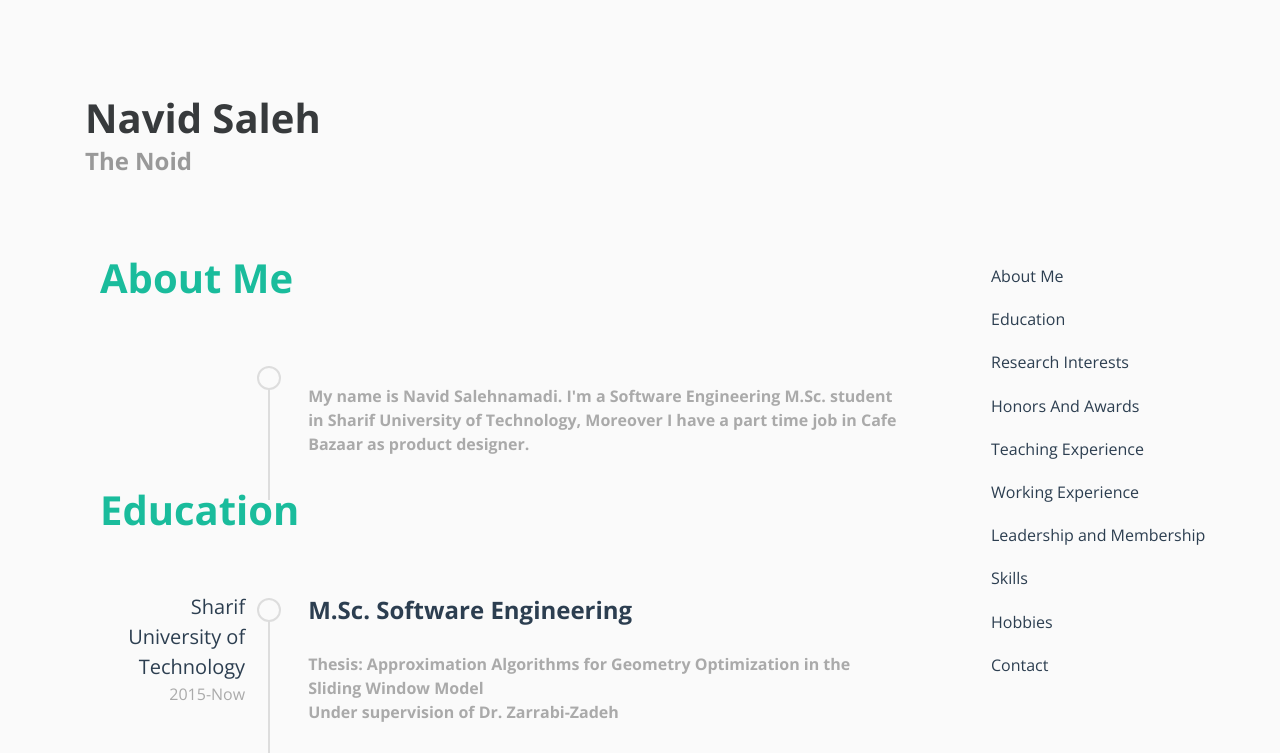
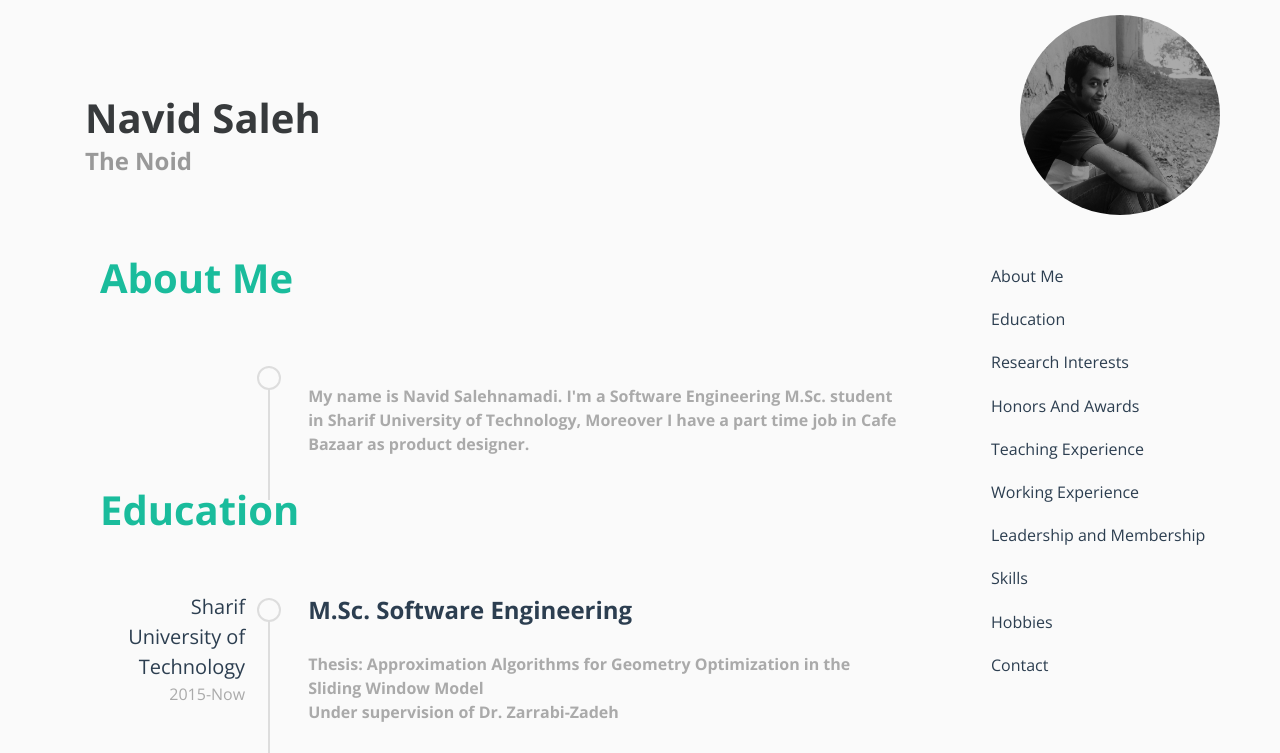
Before and after one commit to noidsirius/navid-site, a plain HTML site: page index.html in a window 1280 px wide. Shown: the top 753 px of the page. Drawn offline with nearby package versions, Linux system fonts and the light colour scheme.

Commit message:
add image

```diff
--- a/assets/css/site.css
+++ b/assets/css/site.css
@@ -130,6 +130,24 @@ h1, h2, h3, h4, h5, h6 {
   padding-bottom: 2rem;
 }
 
+
+.avatar-container {
+  position: fixed;
+  top: 15px;
+  right: 15px;
+  /*height: 200px;*/
+  /*margin: 0 auto;*/
+}
+.avatar{
+  margin-left: auto;
+  margin-right: auto;
+  display: block;
+  width: 200px;
+  height: 200px;
+  border-radius: 50%;
+
+}
+
 @media screen and (min-width: 768px) {
   .main-nav {
     position: fixed;
@@ -137,7 +155,11 @@ h1, h2, h3, h4, h5, h6 {
     right: 15px;
   }
 }
-
+@media screen and (max-width: 767px) {
+  .avatar-container {
+    visibility: hidden;
+  }
+}
 a {
   color: #2C3E50;
 }
--- a/index.html
+++ b/index.html
@@ -25,6 +25,9 @@
       </div>
     </div>
     <!--<div class="row">-->
+    <div class="hidden-xs col-md-3 push-md-9 avatar-container">
+      <img class="avatar" align="middle"  src="assets/images/me.jpg">
+    </div>
     <nav class="col-xs-12 col-md-3 push-md-9 main-nav" id="myScrollspy">
       <ul class="nav nav-pills nav-stacked">
 
```
Also changed, not shown: assets/images/me.jpg (added).
